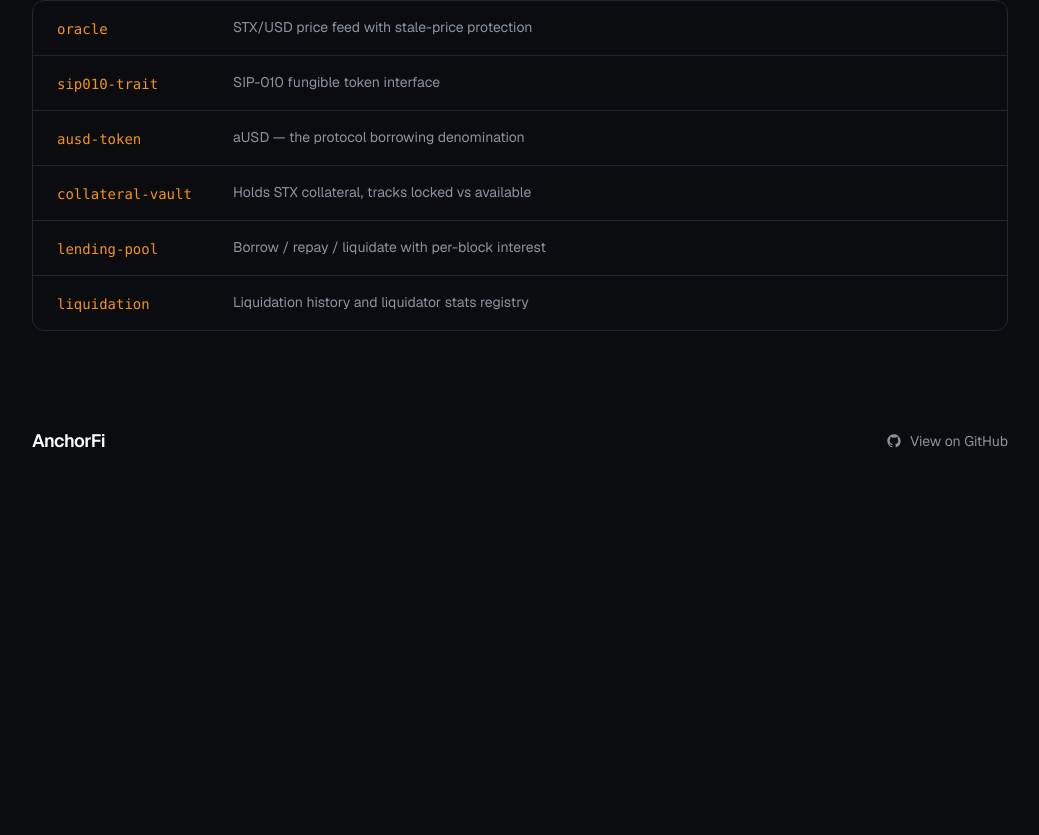
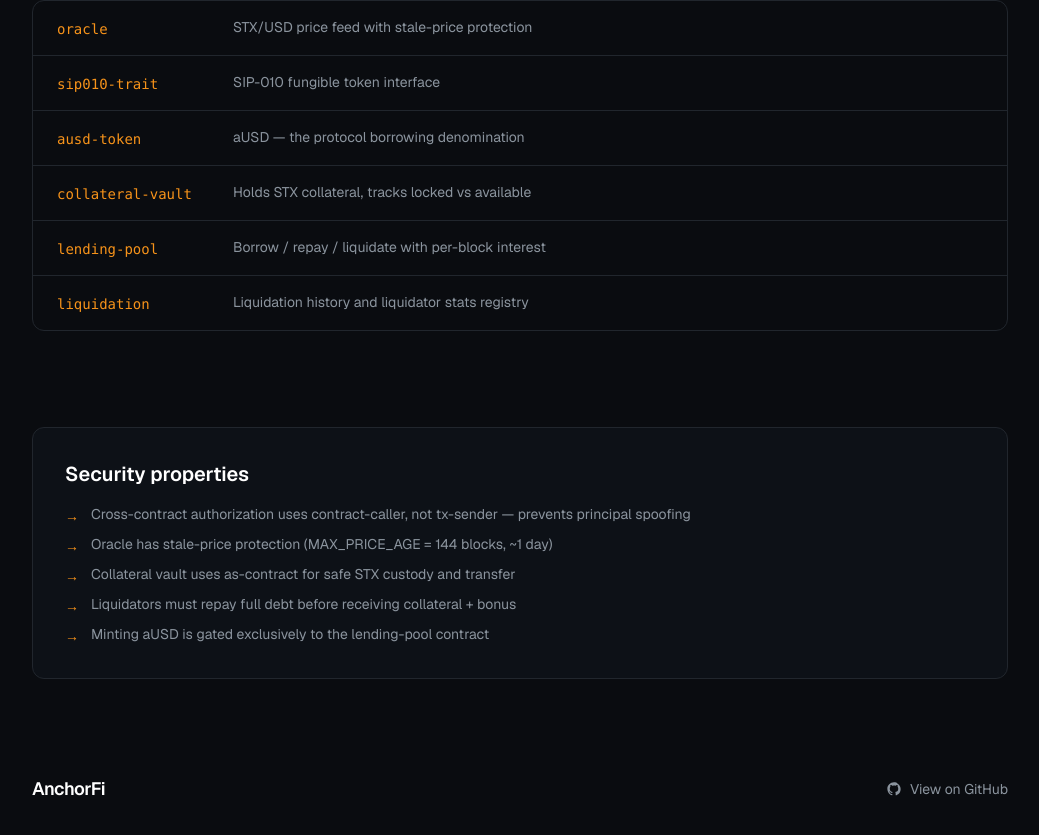
Before and after one commit to thewealthyplace/anchorfi, a Next.js app in the folder frontend/: page / in a window 1280 px wide. Shown: the part 1350-2185 px from the top of the page, without its empty margins (120-1159 px from the left). Before the commit the page ends 1869 px from the top, so only its background shows below. Built offline with nearby package versions, Linux system fonts and the light colour scheme.

Commit message:
feat: add security properties section
Lists five on-chain security guarantees: contract-caller authorization, oracle staleness protection, as-contract STX custody, liquidation debt-first ordering, and aUSD mint gating.

```diff
--- a/frontend/app/page.tsx
+++ b/frontend/app/page.tsx
@@ -135,6 +135,25 @@ export default function Home() {
         </div>
       </section>
 
+      {/* Security */}
+      <section className="rounded-xl border border-[#21262d] bg-[#0d1117] p-8 space-y-4">
+        <h2 className="text-xl font-semibold text-white">Security properties</h2>
+        <ul className="space-y-2 text-sm text-[#8b949e]">
+          {[
+            "Cross-contract authorization uses contract-caller, not tx-sender — prevents principal spoofing",
+            "Oracle has stale-price protection (MAX_PRICE_AGE = 144 blocks, ~1 day)",
+            "Collateral vault uses as-contract for safe STX custody and transfer",
+            "Liquidators must repay full debt before receiving collateral + bonus",
+            "Minting aUSD is gated exclusively to the lending-pool contract",
+          ].map((item) => (
+            <li key={item} className="flex gap-3">
+              <span className="text-[#f7931a] mt-0.5 shrink-0">→</span>
+              {item}
+            </li>
+          ))}
+        </ul>
+      </section>
+
       {/* Nav */}
       <nav className="flex items-center justify-between">
         <span className="text-lg font-semibold tracking-tight text-white">AnchorFi</span>
```
